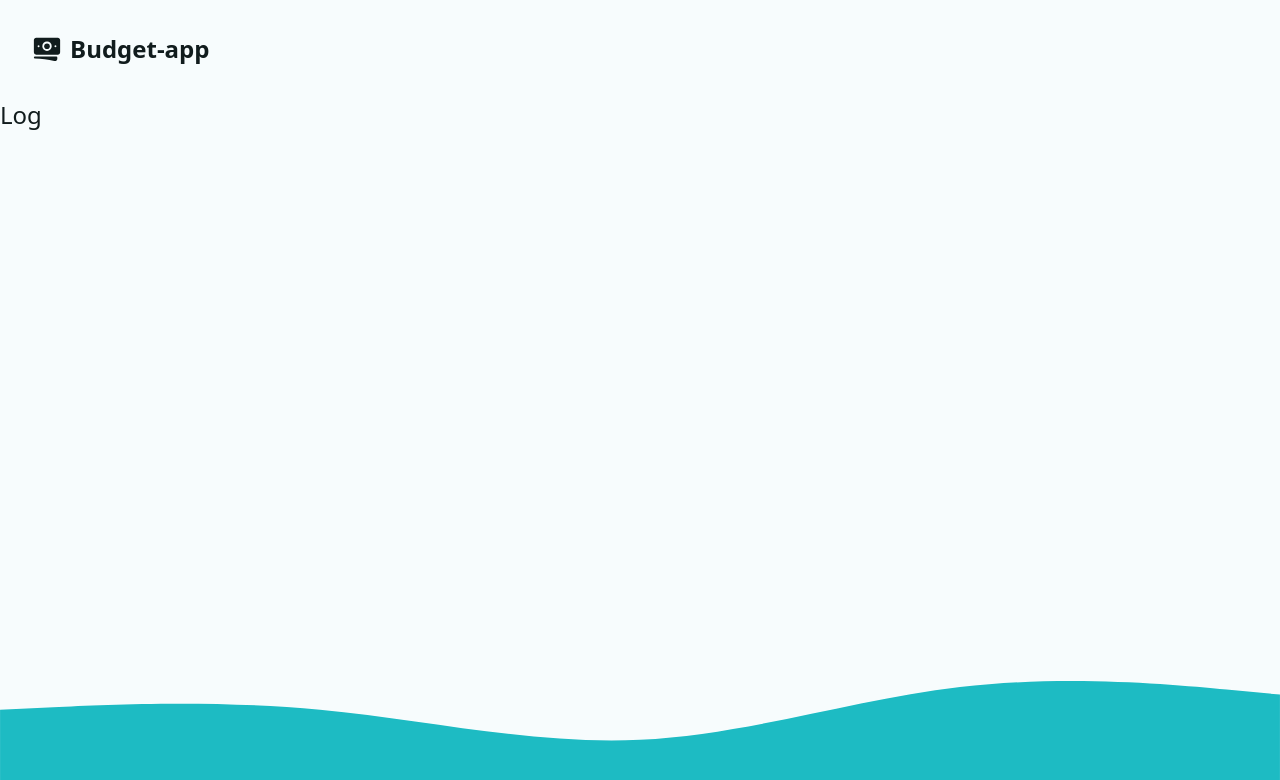
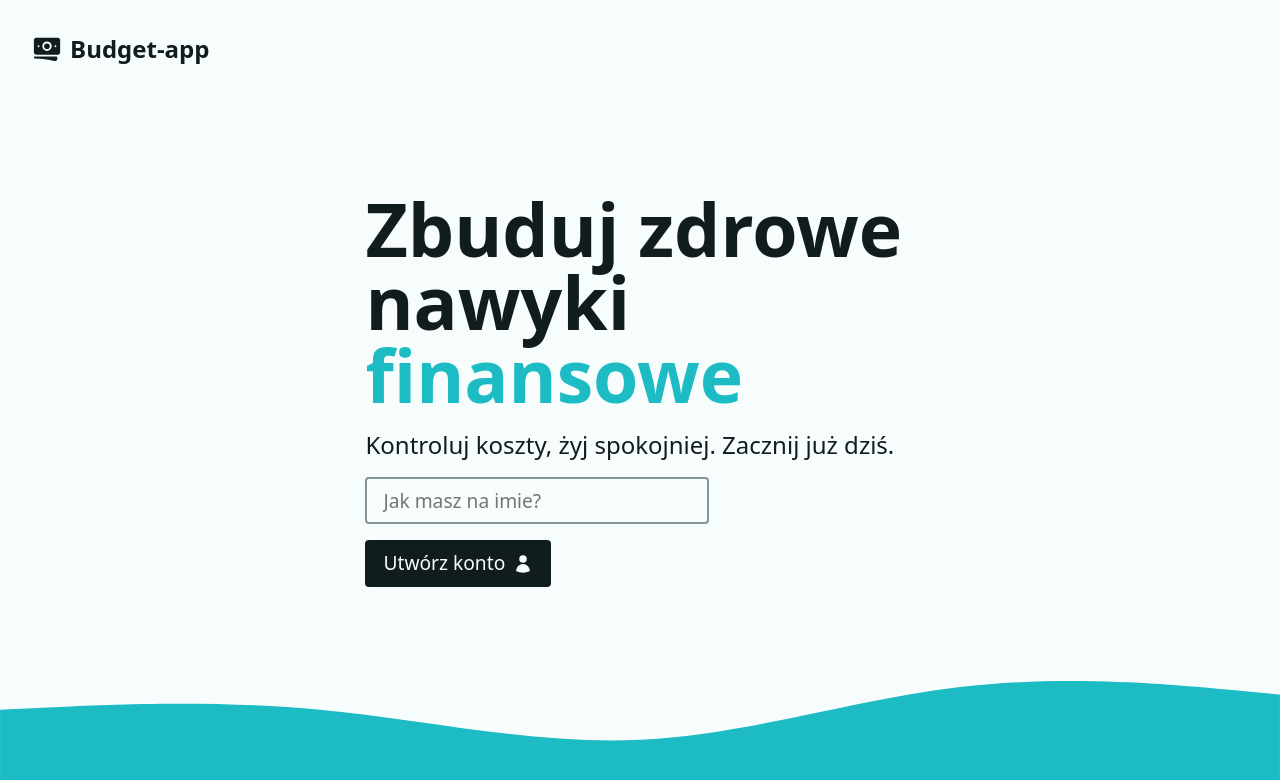
Before and after one commit to matokon/budget-app-ver.0.5, a React (Vite) app in the folder react-router-budget/: page /log in a window 1280 px wide. Shown: the top 780 px of the page. Built offline with nearby package versions, Linux system fonts and the light colour scheme.

Commit message:
log page localstorage not working

```diff
--- a/react-router-budget/src/App.jsx
+++ b/react-router-budget/src/App.jsx
@@ -15,7 +15,7 @@ import { Log } from "./pages/Log";
 
 function About() {
   return (
-    <button onClick={() => toast.success("SPERMA")}>
+    <button onClick={() => toast.error("SPERMA")}>
       Pokaż toast
     </button>
   );
--- a/react-router-budget/src/pages/Dashboard.jsx
+++ b/react-router-budget/src/pages/Dashboard.jsx
@@ -11,8 +11,7 @@ const Dashboard = () => {
     const { userName } = useLoaderData()
   return (
     <>
-        <h1>{ userName }</h1>
-        <div>Dashboard </div>
+      {userName ? <p>{userName}</p> : 'Zaloguj się'}
     </>
   )
 }
--- a/react-router-budget/src/pages/Log.jsx
+++ b/react-router-budget/src/pages/Log.jsx
@@ -1,7 +1,28 @@
 import React from 'react'
+import { Form } from 'react-router-dom'
+import { UserIcon } from '@heroicons/react/24/solid'
 
 export const Log = () => {
   return (
-    <div>Log</div>
+    <div className='intro'>
+      <div>
+        <h1>
+          Zbuduj zdrowe nawyki <span className='accent'>finansowe</span>
+        </h1>
+        <p>
+          Kontroluj koszty, żyj spokojniej. Zacznij już dziś.
+        </p>
+        <Form method='post'>
+          <input
+          type='text' name='userName'
+          required placeholder='Jak masz na imie?'
+          autoComplete='given-name'/>
+          <button type='submit' className='btn btn--dark'>
+            <span>Utwórz konto </span>
+            <UserIcon width={20}/>
+          </button>
+        </Form>
+      </div>
+    </div>
   )
 }
```
Also changed, not shown: react-router-budget/src/assets/illustration.jpg (deleted).
